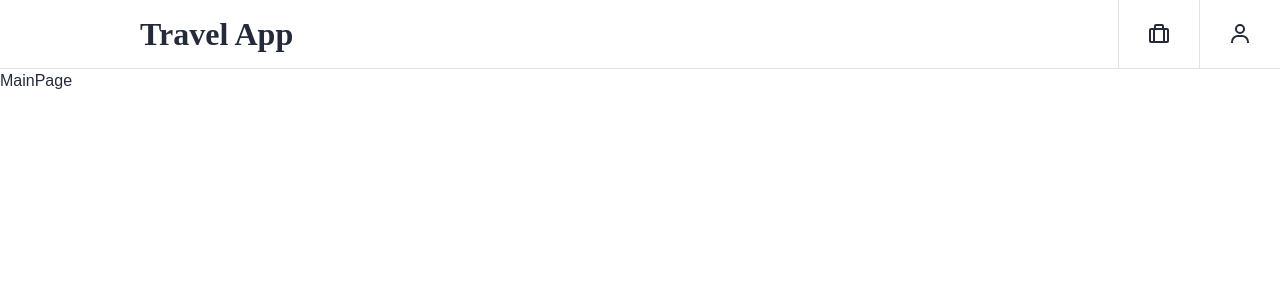
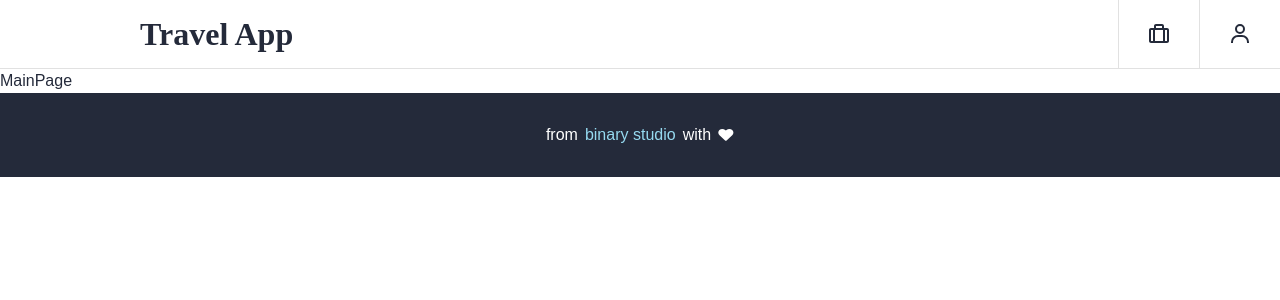
Before and after one commit to SlavaGrach/bsa-booking-app, a React (Create React App) app: page / in a window 1280 px wide. Shown: the top 300 px of the page. Built offline with nearby package versions, Linux system fonts and the light colour scheme.

Commit message:
add footer

```diff
--- a/src/App/App.jsx
+++ b/src/App/App.jsx
@@ -1,5 +1,6 @@
 import { Route, Routes } from 'react-router-dom'
-import { AppBar } from '../components'
+import { AppBar, Footer } from '../components'
+
 import { MainPage, BookingsPage, TripPage, SignIn, SignUp } from '../pages'
 
 function App() {
@@ -14,6 +15,7 @@ function App() {
         <Route path="/sign-up" element={SignUp}></Route>
         <Route path="*" element={<MainPage />}></Route>
       </Routes>
+      <Footer />
     </>
   )
 }
--- /dev/null
+++ b/src/components/Footer/Footer.jsx
@@ -0,0 +1,24 @@
+import React from 'react'
+import {
+  FooterIcon,
+  FooterLink,
+  FooterText,
+  FooterWrapper,
+} from './Footer.styled'
+
+import heart from '../../assets/img/heart.svg'
+
+const Footer = () => {
+  return (
+    <FooterWrapper>
+      <FooterText>
+        from
+        <FooterLink href="https://binary-studio.com/">binary studio</FooterLink>
+        with
+        <FooterIcon src={heart} alt="heart icon"></FooterIcon>
+      </FooterText>
+    </FooterWrapper>
+  )
+}
+
+export default Footer
--- /dev/null
+++ b/src/components/Footer/Footer.styled.js
@@ -0,0 +1,26 @@
+import styled from '@emotion/styled'
+
+export const FooterWrapper = styled.footer`
+  padding: 30px 20px;
+  color: var(--color-white);
+  text-align: center;
+  background-color: var(--color-blue-400);
+`
+
+export const FooterText = styled.span`
+  display: flex;
+  justify-content: center;
+  gap: 7px;
+`
+
+export const FooterLink = styled.a`
+  color: var(--color-blue-200);
+  text-decoration: none;
+  transition: 0.1s color ease;
+  &:hover {
+    color: var(--color-blue-300);
+  }
+`
+export const FooterIcon = styled.img`
+  width: 16px;
+`
--- a/src/components/index.js
+++ b/src/components/index.js
@@ -1,4 +1,5 @@
 import AppBar from './AppBar/AppBar'
 import Navigation from './Navigation/Navigation'
+import Footer from './Footer/Footer'
 
-export { AppBar, Navigation }
+export { AppBar, Navigation, Footer }
```
